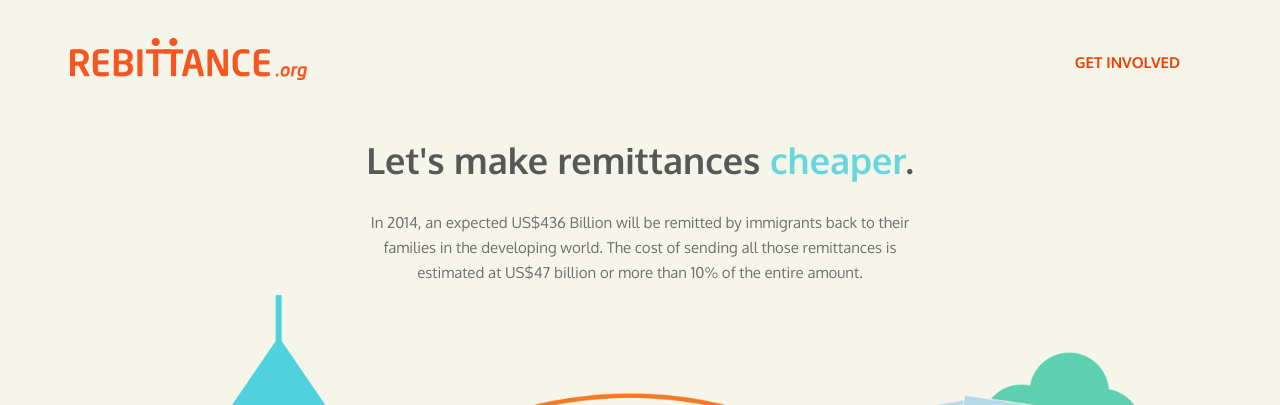
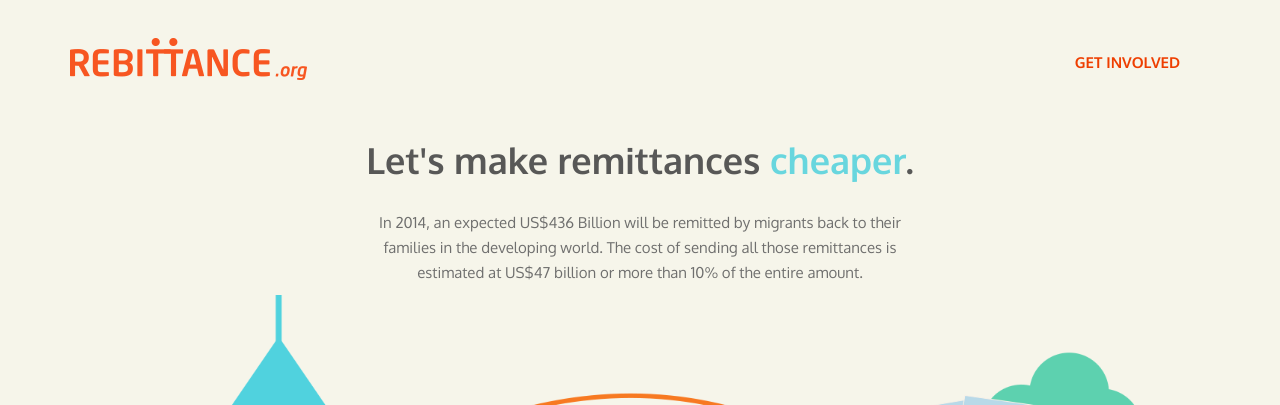
Before and after one commit to sciventures/rebittance, a Jekyll site: the page index.html, which Jekyll copies as it is, in a window 1280 px wide and 900 px high. Shown: the top 405 px of the window. Built offline with Jekyll 4.4.1, drawn with Linux system fonts in a browser that asks for light colours.

```diff
--- a/index.html
+++ b/index.html
@@ -41,7 +41,7 @@
 
         <div id="headtext" class="text-center">
           <h1>Let's make remittances <span class="bluetext">cheaper</span>.</h1>
-          <p><span class="text-break">In 2014, an expected US$436 Billion will be remitted by immigrants back to their</span>
+          <p><span class="text-break">In 2014, an expected US$436 Billion will be remitted by migrants back to their</span>
             <span class="text-break">families in the developing world. The cost of sending all those remittances is</span>
             <span class="text-break">estimated at US$47 billion or more than 10% of the entire amount.</span></p>
         </div>
```
